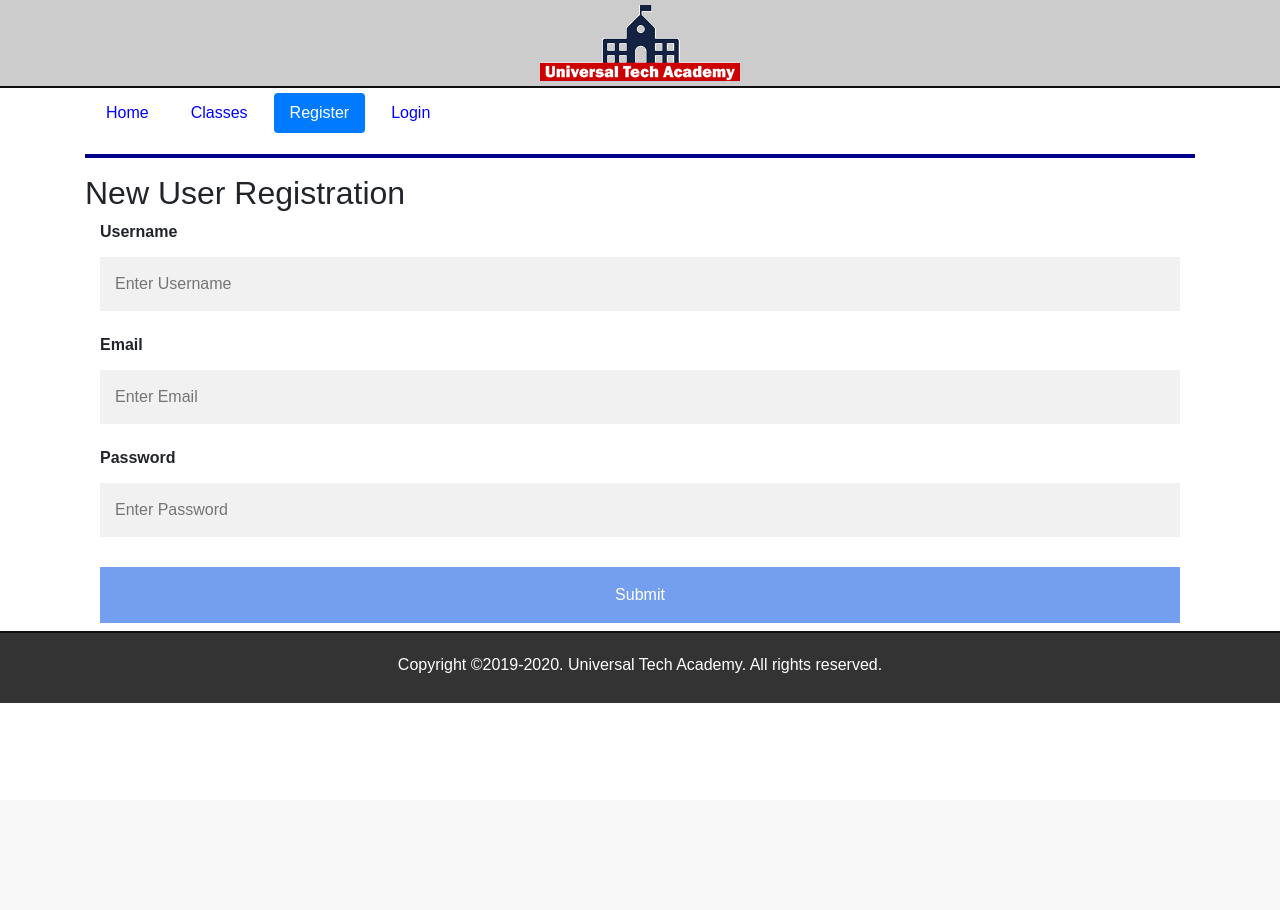
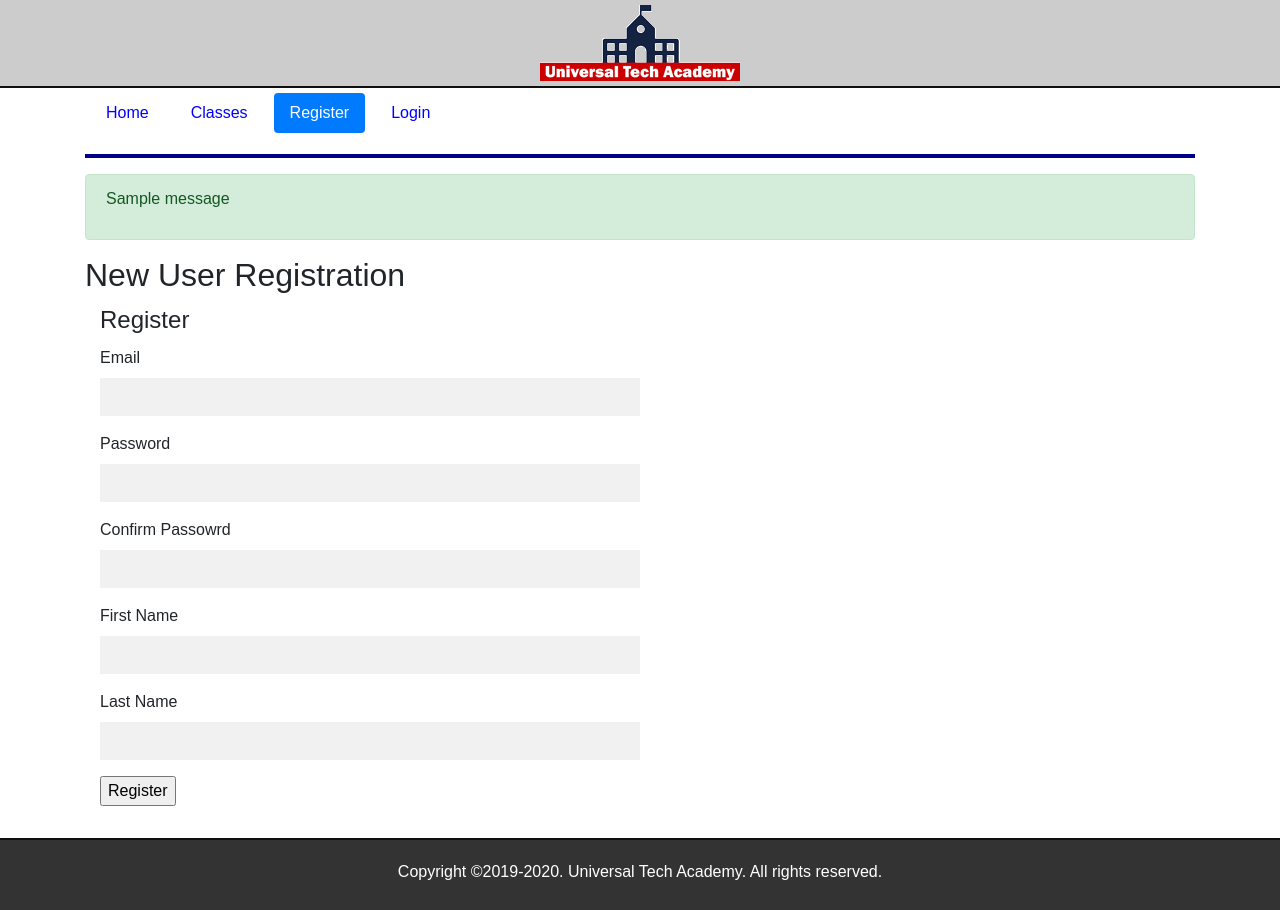
Before and after one commit to shivank-awasthi98/Linkdin-flask-web, a Flask app: page /register in a window 1280 px wide. Before the commit the page ends 703 px from the top, so only its background shows below. Run offline with Flask 2, Linux system fonts and the light colour scheme; one stand-in notice (Sample message) is shown; some libraries are stand-ins or nearby versions.

Commit message:
login registeration active

```diff
--- /dev/null
+++ b/application/forms.py
@@ -0,0 +1,27 @@
+from flask_wtf import FlaskForm
+from wtforms import StringField,PasswordField,SubmitField,BooleanField
+from wtforms.validators import DataRequired,Email,Length,EqualTo,ValidationError
+from application.models import User
+
+class LoginForm(FlaskForm):
+
+    email=StringField("Email",validators=[DataRequired(),Email()])
+    password = PasswordField("password",validators=[DataRequired(),Length(min=6,max=25)])
+    remember_me = BooleanField("Remember me")
+    submit = SubmitField("Login")
+
+
+class RegisterForm(FlaskForm):
+
+    email = StringField("Email",validators=[DataRequired(),Email()])
+    password = StringField("Password",validators=[DataRequired(),Length(min=6,max=25)])
+    password_confirm = StringField("Confirm Passowrd", validators=[DataRequired(),Length(min=6,max=25),EqualTo('password')])
+    first_name = StringField("First Name",validators=[DataRequired(),Length(min=2,max=55)])
+    last_name = StringField("Last Name",validators=[DataRequired(),Length(min=2,max=55)])
+    submit = SubmitField("Register")
+
+
+    def validate_email(self,email):
+        user = User.objects(email=email.data).first()
+        if user :
+            raise ValidationError("Email is already taken.")
--- a/application/routes.py
+++ b/application/routes.py
@@ -1,6 +1,8 @@
 from application import app,db
-from flask import render_template,request ,json,Response
+from flask import render_template,request ,json,Response,flash,redirect,url_for
 from application.models import User,Course,Enrollment
+from application.forms import LoginForm,RegisterForm
+
 courseData=[{"courseID":"111","title":"PHP 111","description":"Intro to php","credits":"3","term":"Fall,Spring"},{"courseID":"111","title":"PHP 111","description":"Intro to php","credits":"3","term":"Fall,Spring"},{"courseID":"111","title":"PHP 111","description":"Intro to php","credits":"3","term":"Fall,Spring"},{"courseID":"111","title":"PHP 111","description":"Intro to php","credits":"3","term":"Fall,Spring"}]
 
 @app.route("/")
@@ -8,18 +10,64 @@ courseData=[{"courseID":"111","title":"PHP 111","description":"Intro to php","cr
 @app.route("/home")
 def index():
     return render_template("index.html",index=True)
-@app.route("/login")
+
+
+
+@app.route("/login",methods=['POST','GET'])
 def login():
-    return render_template("login.html",login=True)
+    form=LoginForm()
+    if form.validate_on_submit():
+        email=form.email.data
+        password=form.password.data
+
+
+        user = User.objects(email=email).first()
+
+        if user and user.get_password(password):
+            flash(f"{user.first_name}, you are successfully logged in","success")
+            return redirect("/index")
+
+        else:
+            flash("Sorry somthing went wrong",'danger')
+    return render_template("login.html",title='Login',form=form,login=True)
+
+
+
 @app.route("/cources/")
 @app.route("/cources/<term>")
 def cources(term="Spring 2019"):
 
     print(courseData)
     return render_template("cources.html",courseData=courseData,cources=True,term=term)
-@app.route("/register")
+
+
+
+@app.route("/register",methods=['POST','GET'])
 def register():
-    return render_template("register.html",register=True)
+    form=RegisterForm()
+    if form.validate_on_submit():
+        user_id     = User.objects.count()
+        user_id    += 1
+        # print(form)
+
+        email       = form.email.data
+        password    = form.password.data
+        first_name  = form.first_name.data
+        last_name   = form.last_name.data
+
+
+        user        = User(user_id=user_id,email=email,first_name=first_name,last_name=last_name)
+        user.set_password(password)
+        user.save()
+        flash("You are successfully registered!","success")
+        return redirect(url_for('index'))
+
+    return render_template("register.html",title='Register',form=form,register=True)
+
+
+
+
+
 @app.route("/enrolment",methods=["GET","POST"])
 def enrolment():
     id=request.form.get('courseID')
@@ -27,6 +75,9 @@ def enrolment():
     term=request.form.get('term')
 
     return render_template("enrolment.html",register=True,data={"id":id,"term":term,"title":title})
+
+
+
 @app.route("/api/")
 @app.route("/api/<idx>")
 def api(idx=None):
--- a/application/static/css/main.css
+++ b/application/static/css/main.css
@@ -41,9 +41,9 @@ hr {
 }
 
 input[type=text], input[type=password] {
-    width: 100%;
-    padding: 15px;
-    margin: 5px 0 22px 0;
+    width: 50%;
+    padding: 7px;
+    /* margin: 5px 0 22px 0; */
     display: inline-block;
     border: none;
     background: #f1f1f1;
@@ -95,3 +95,6 @@ footer {
 .btn-submit:hover {
     opacity: 1;
 }
+.error-message{
+    color:red;
+}
--- a/application/templates/layout.html
+++ b/application/templates/layout.html
@@ -14,6 +14,18 @@
 <div class="container">
 
     {% include "includes/nav.html" %}
+
+    {% with messages=get_flashed_messages(with_categories=true)  %}
+        {% if messages %}
+            {%for category, message in messages %}
+                <div class='alert alert-{{category}}'>
+                    <p>{{message}}</p>
+                </div>
+            {% endfor %}
+        {% endif %}
+
+    {% endwith %}
+
     {% block content %}
 
 
--- a/application/templates/register.html
+++ b/application/templates/register.html
@@ -5,17 +5,54 @@
     <h2>New User Registration</h2>
 
     <div class="container">
-        <form name="register" action="register.php" method="get">
-            <label for="username"><b>Username</b></label>
-            <input type="text" placeholder="Enter Username" name="username" required>
-            <br>
-            <label for="email"><b>Email</b></label>
-            <input type="text" placeholder="Enter Email" name="email" required>
-            <br>
-            <label for="password"><b>Password</b></label>
-            <input type="password" placeholder="Enter Password" name="password" required>
-            <br class="clear">
-            <input class="btn-submit" type="submit" name="submit">
+        <form name="register" action="" method="post" novalidate>
+            <fieldset class = "form-group" >
+                <legend>{{ title }}</legend>
+                {{form.hidden_tag()}}
+                <p>
+                    {{ form.email.label  }}<br>
+                    {{ form.email  }}
+                    {% for error in form.email.errors %}
+                        <span class="error-message"> {{ error }}  </span>
+                    {% endfor %}
+                </p>
+                <p>
+                    {{ form.password.label  }}<br>
+                    {{ form.password  }}
+                    {% for error in form.password.errors %}
+                        <span class="error-message"> {{ error }}  </span>
+                    {% endfor %}
+
+                </p>
+                <p>
+                    {{ form.password_confirm.label  }}<br>
+                    {{ form.password_confirm  }}
+                    {% for error in form.password_confirm.errors %}
+                        <span class="error-message"> {{ error }}  </span>
+                    {% endfor %}
+                </p>
+                <p>
+                    {{ form.first_name.label  }}<br>
+                    {{ form.first_name  }}
+                    {% for error in form.first_name.errors %}
+                        <span class="error-message"> {{ error }}  </span>
+                    {% endfor %}
+                </p>
+                <p>
+                    {{ form.last_name.label  }}<br>
+                    {{ form.last_name  }}
+                    {% for error in form.last_name.errors %}
+                        <span class="error-message"> {{ error }}  </span>
+                    {% endfor %}
+                </p>
+                <p>
+
+                    {{ form.submit  }}
+
+                </p>
+
+            </fieldset>
+
         </form>
     </div>
     {% endblock %}
```
Also changed, not shown: application/models.py (+9 -3 lines), application/templates/login.html (+31 -9 lines), requirments.txt (+13 -0 lines), 2 other files.
